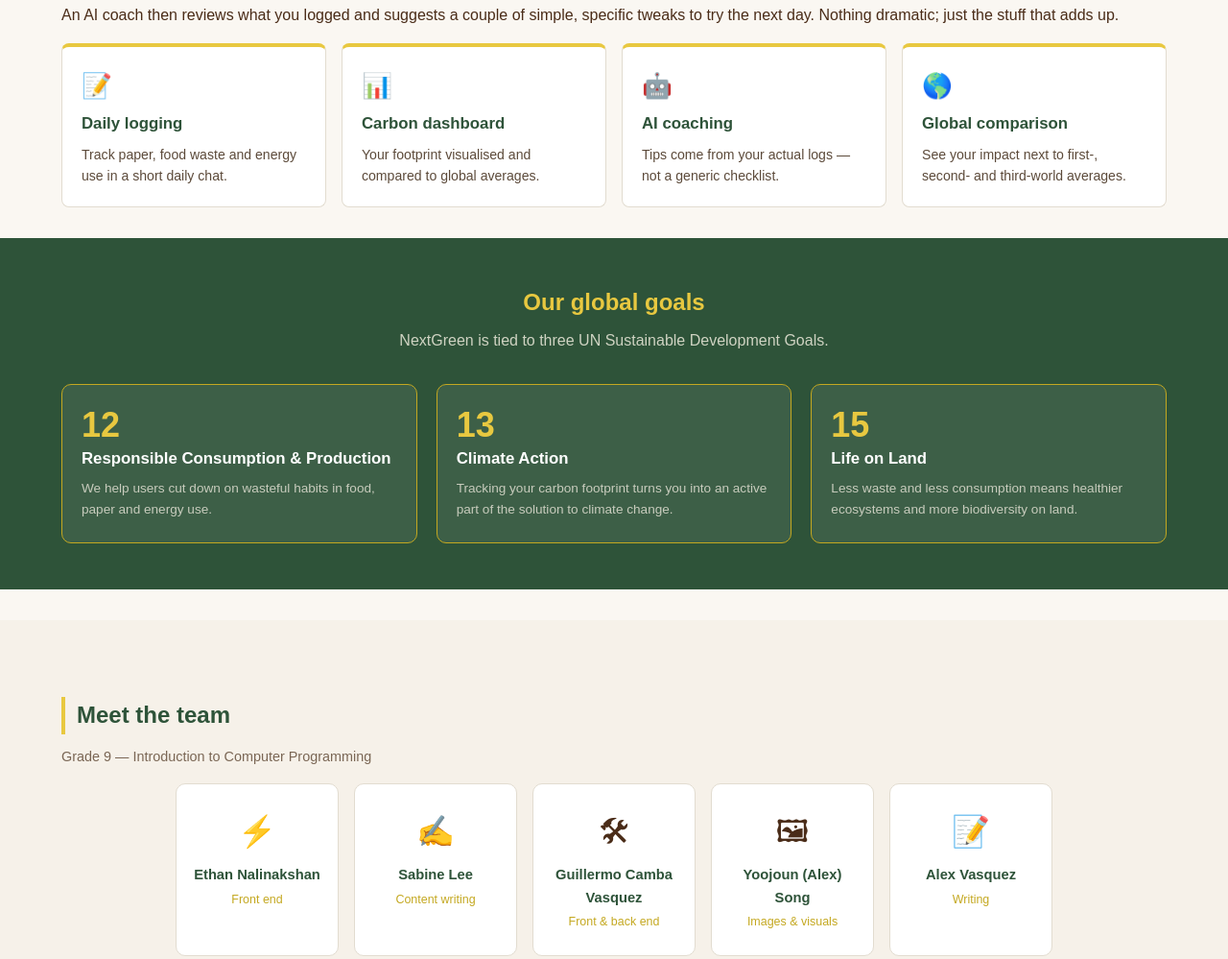
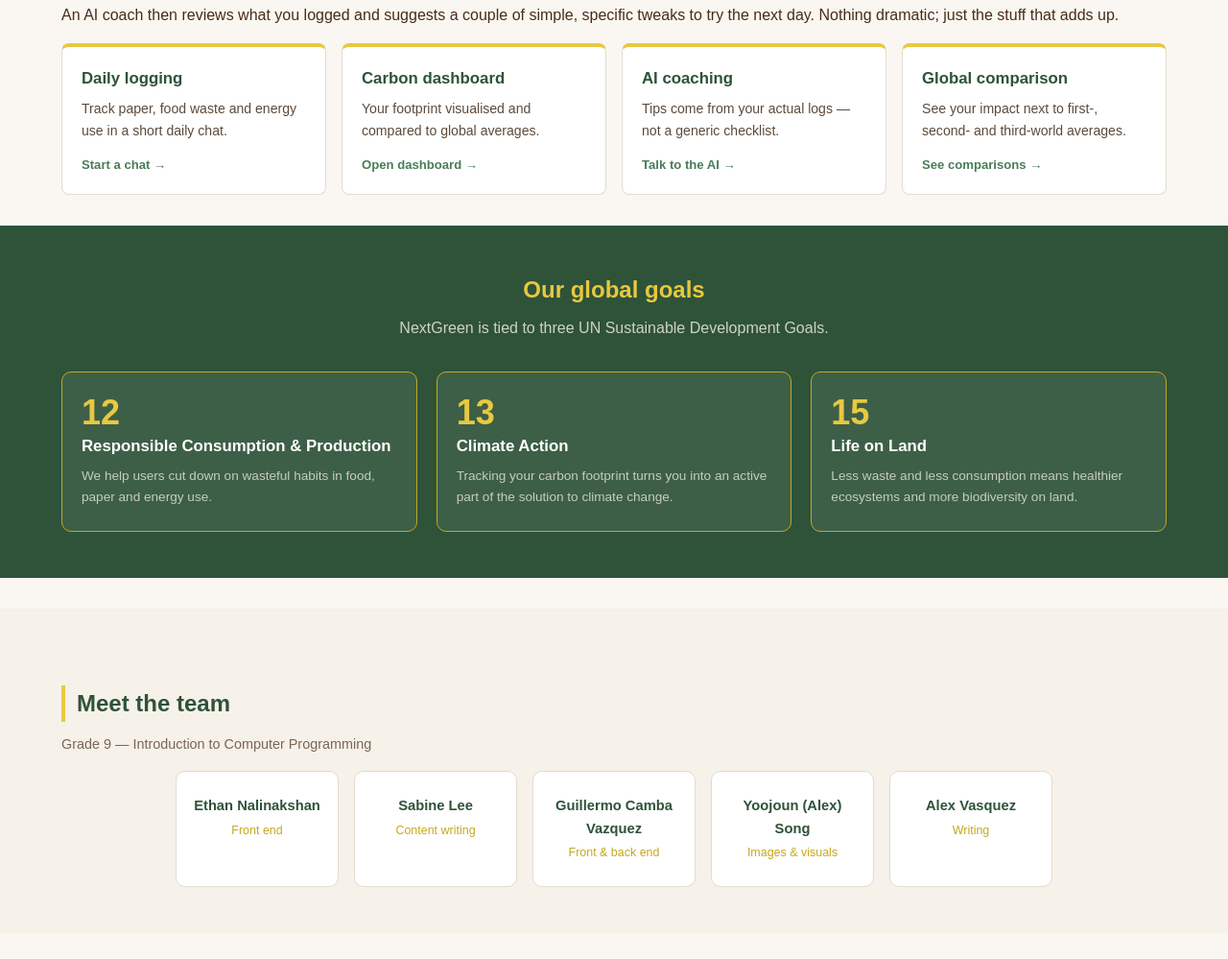
Before and after one commit to Gallutio/next_green, a website: page about.html in a window 1280 px wide. Shown: the part 688-1687 px from the top of the page at 96% size. Drawn offline with Linux system fonts and the light colour scheme.

Commit message:
addes styling tweaks and added navigation to cards

```diff
--- a/about.html
+++ b/about.html
@@ -27,26 +27,26 @@
             <p>NextGreen is a browser-based platform where you log your daily habits &mdash; paper use, food waste, energy, transport &mdash; and get a reading on how your choices compare to sustainable benchmarks.</p>
             <p>An AI coach then reviews what you logged and suggests a couple of simple, specific tweaks to try the next day. Nothing dramatic; just the stuff that adds up.</p>
             <div class="info-cards">
-                <div class="info-card">
-                    <div class="icon">&#128221;</div>
+                <a class="info-card" href="chat.html">
                     <h3>Daily logging</h3>
                     <p>Track paper, food waste and energy use in a short daily chat.</p>
-                </div>
-                <div class="info-card">
-                    <div class="icon">&#128202;</div>
+                    <span class="info-card-cta">Start a chat &rarr;</span>
+                </a>
+                <a class="info-card" href="dashboard.html">
                     <h3>Carbon dashboard</h3>
                     <p>Your footprint visualised and compared to global averages.</p>
-                </div>
-                <div class="info-card">
-                    <div class="icon">&#129302;</div>
+                    <span class="info-card-cta">Open dashboard &rarr;</span>
+                </a>
+                <a class="info-card" href="chat.html">
                     <h3>AI coaching</h3>
                     <p>Tips come from your actual logs &mdash; not a generic checklist.</p>
-                </div>
-                <div class="info-card">
-                    <div class="icon">&#127758;</div>
+                    <span class="info-card-cta">Talk to the AI &rarr;</span>
+                </a>
+                <a class="info-card" href="compare.html">
                     <h3>Global comparison</h3>
                     <p>See your impact next to first-, second- and third-world averages.</p>
-                </div>
+                    <span class="info-card-cta">See comparisons &rarr;</span>
+                </a>
             </div>
         </section>
 
@@ -80,27 +80,22 @@
                 <p class="subtitle">Grade 9 &mdash; Introduction to Computer Programming</p>
                 <div class="team-grid">
                     <div class="team-member">
-                        <div class="avatar">&#9889;</div>
                         <h3>Ethan Nalinakshan</h3>
                         <p>Front end</p>
                     </div>
                     <div class="team-member">
-                        <div class="avatar">&#9997;</div>
                         <h3>Sabine Lee</h3>
                         <p>Content writing</p>
                     </div>
                     <div class="team-member">
-                        <div class="avatar">&#128736;</div>
-                        <h3>Guillermo Camba Vasquez</h3>
+                        <h3>Guillermo Camba Vazquez</h3>
                         <p>Front &amp; back end</p>
                     </div>
                     <div class="team-member">
-                        <div class="avatar">&#128444;</div>
                         <h3>Yoojoun (Alex) Song</h3>
                         <p>Images &amp; visuals</p>
                     </div>
                     <div class="team-member">
-                        <div class="avatar">&#128221;</div>
                         <h3>Alex Vasquez</h3>
                         <p>Writing</p>
                     </div>
--- a/css/styles.css
+++ b/css/styles.css
@@ -952,6 +952,19 @@
     border-top: 4px solid var(--yellow);
     border-radius: 8px;
     padding: 1.25rem;
+    display: flex;
+    flex-direction: column;
+    color: inherit;
+    text-decoration: none;
+    transition: transform 0.15s ease, box-shadow 0.15s ease, border-top-color 0.15s ease;
+}
+
+.info-card:hover,
+.info-card:focus-visible {
+    transform: translateY(-3px);
+    box-shadow: 0 8px 18px rgba(0, 0, 0, 0.08);
+    border-top-color: var(--green);
+    outline: none;
 }
 
 .info-card .icon { font-size: 1.6rem; margin-bottom: 0.4rem; }
@@ -965,7 +978,19 @@
 .info-card p {
     font-size: 0.88rem;
     color: #5c4a3a;
-    margin: 0;
+    margin: 0 0 0.85rem;
+    flex: 1;
+}
+
+.info-card-cta {
+    font-size: 0.82rem;
+    font-weight: 600;
+    color: var(--green);
+    margin-top: auto;
+}
+
+.info-card:hover .info-card-cta {
+    color: var(--green-dark);
 }
 
 .sdg-section {
```
